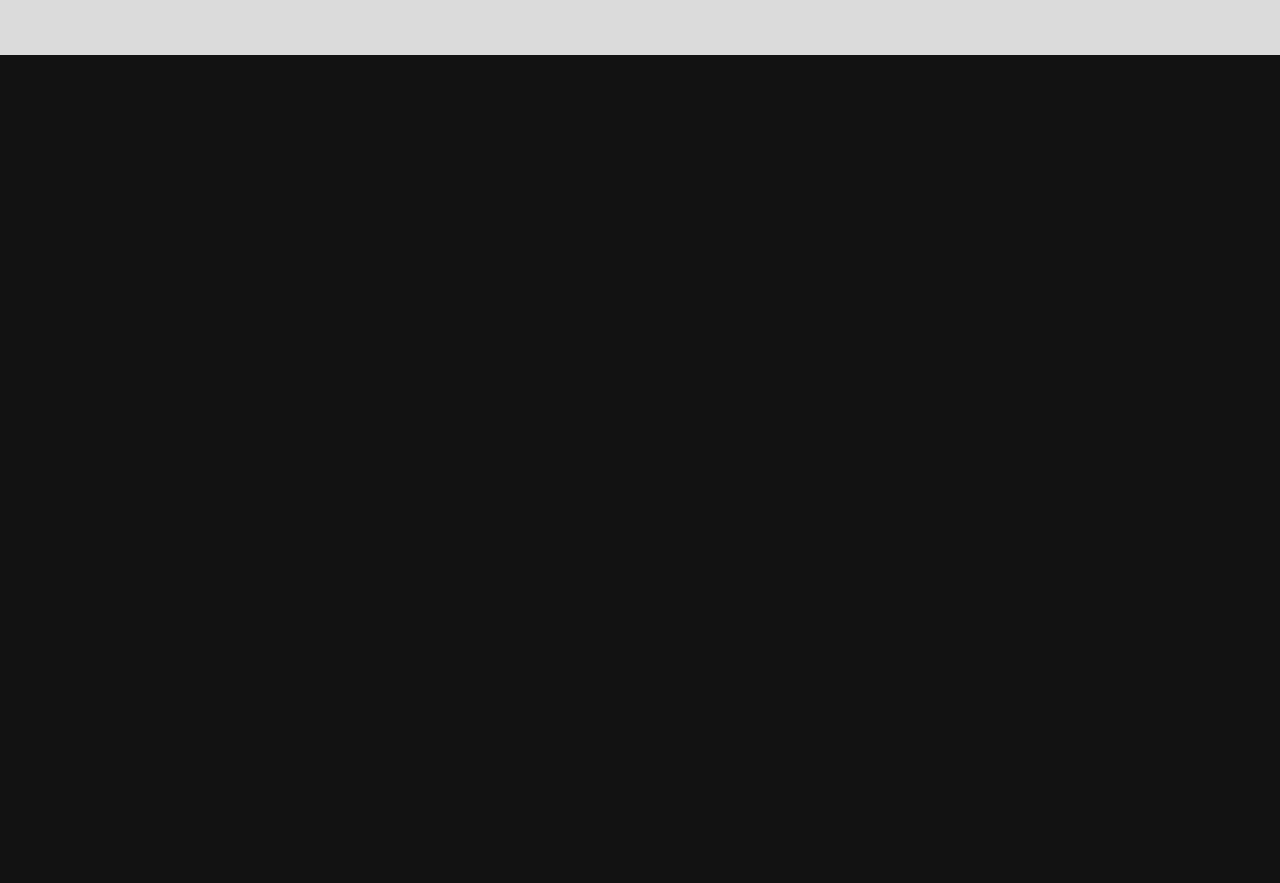
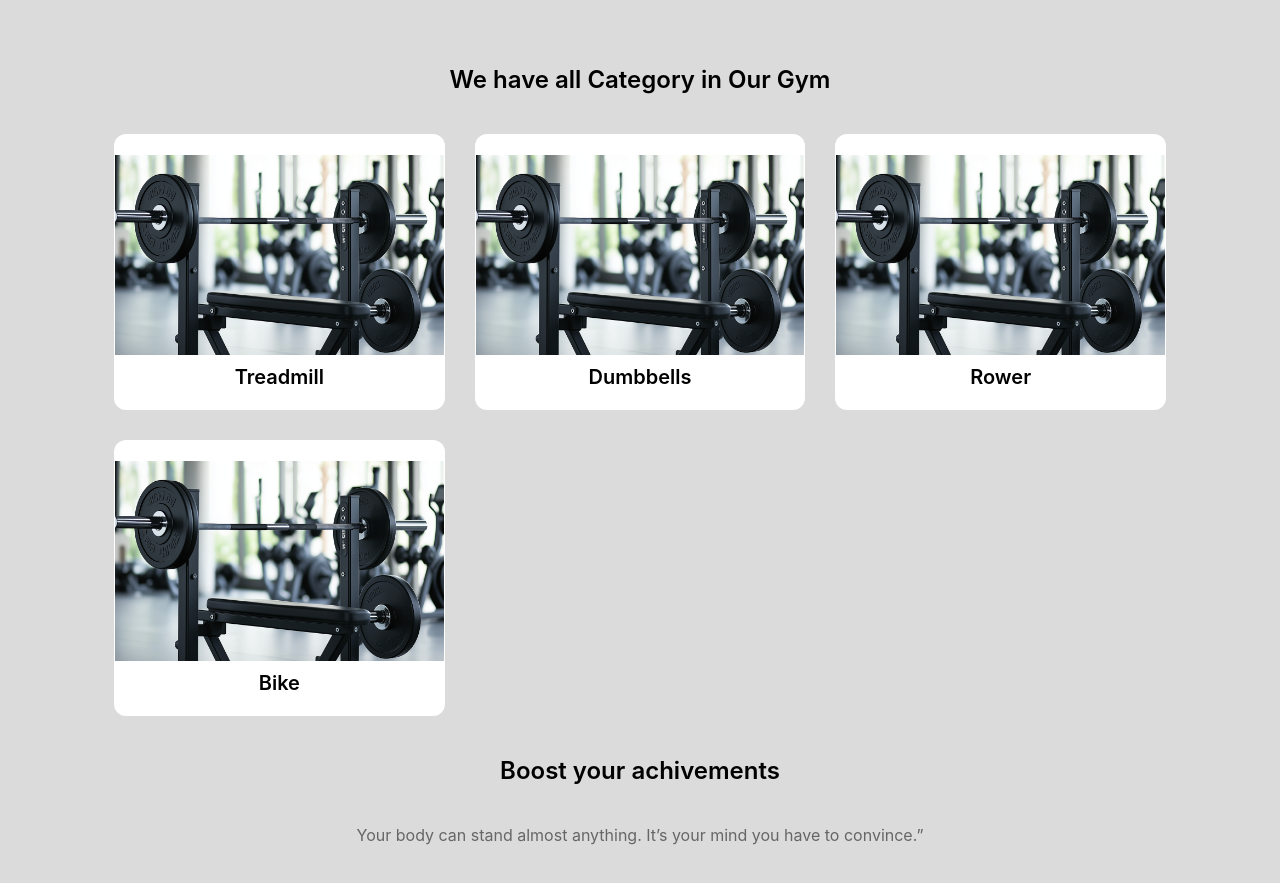
Before and after one commit to PRIEYAN/fitnessApp, a React (Vite) app: page / in a window 1280 px wide. Shown: the part 1960-2843 px from the top of the page. Before the commit the page ends 2015 px from the top, so only its background shows below. Built offline with nearby package versions, Linux system fonts and the light colour scheme.

Commit message:
equipments another tab completed

```diff
--- a/src/components/equipment/equ.css
+++ b/src/components/equipment/equ.css
@@ -60,6 +60,21 @@
     margin: 0 auto;
 }
 
+.category{
+    padding: 20px;
+    margin: 30px;
+    text-align: center;
+}
+.category h1{
+    color:black;
+    padding: 20px;
+    margin:20px;
+}
+
+.category p{
+    color: #666666;
+}
+
 /* Responsive */
 @media (max-width: 768px) {
     .equ-section {
--- a/src/components/equipment/equ.jsx
+++ b/src/components/equipment/equ.jsx
@@ -1,7 +1,7 @@
 import React from 'react';
 import './equ.css';
 import equ1 from '../../assets/equ.png';
-import EquCard from './equCard';
+import EquCard, { CatCard } from './equCard';
 
 const Equipment = () => {
     return (
@@ -18,7 +18,23 @@ const Equipment = () => {
                 <EquCard image={equ1} name="Cable Machine" description="Dual pulley system for full body workouts" rating={4.8} price={2999} />
                 <EquCard image={equ1} name="Smart Bike" description="Interactive cycling with live resistance control" rating={4.7} price={1899} />
             </div>
+
+            <div className="category">
+                <h1>We have all Category in Our Gym</h1>
+                <div className="equ-grid">
+                    <CatCard image={equ1} title="Treadmill" />
+                    <CatCard image={equ1} title="Dumbbells" />
+                    <CatCard image={equ1} title="Rower" />
+                    <CatCard image={equ1} title="Bike" />
+                </div>
+                <h1>Boost your achivements</h1>
+                <p>Your body can stand almost anything. It’s your mind you have to convince.”</p>
+            </div>
+
         </section>
+
+
+
     );
 }
 
--- a/src/components/equipment/equCard.css
+++ b/src/components/equipment/equCard.css
@@ -4,7 +4,7 @@
     background-color: #000000;
     border-radius: 10px;
     padding: 20px;
-    margin: 20px;
+    margin: 30px;
     display: flex;
     flex-direction: column;
     justify-content: space-between;
@@ -114,3 +114,8 @@
     background: #ffdb4d;
     transform: translateY(-2px);
 }
+.equ-card .title{
+    text-align: center;
+    color: #000;
+    padding: 10px;
+}
--- a/src/components/equipment/equCard.jsx
+++ b/src/components/equipment/equCard.jsx
@@ -24,6 +24,24 @@ const EquCard = ({ image, name, description, rating, price }) => {
     );
 };
 
+export const CatCard = ({image,title})=>{
+    return(
+        <div className="equ-card"><br />
+            <div className="equ-card-image">
+                <img src={image} alt={title} />
+            </div>
+            <div className="title">
+                <h3>{title}</h3>
+            </div>
+        </div>
+    )
+}
+
+CatCard.propTypes = {
+    image: PropTypes.string.isRequired,
+    title : PropTypes.string.isRequired
+}
+
 EquCard.propTypes = {
     image: PropTypes.string.isRequired,
     name: PropTypes.string.isRequired,
```
